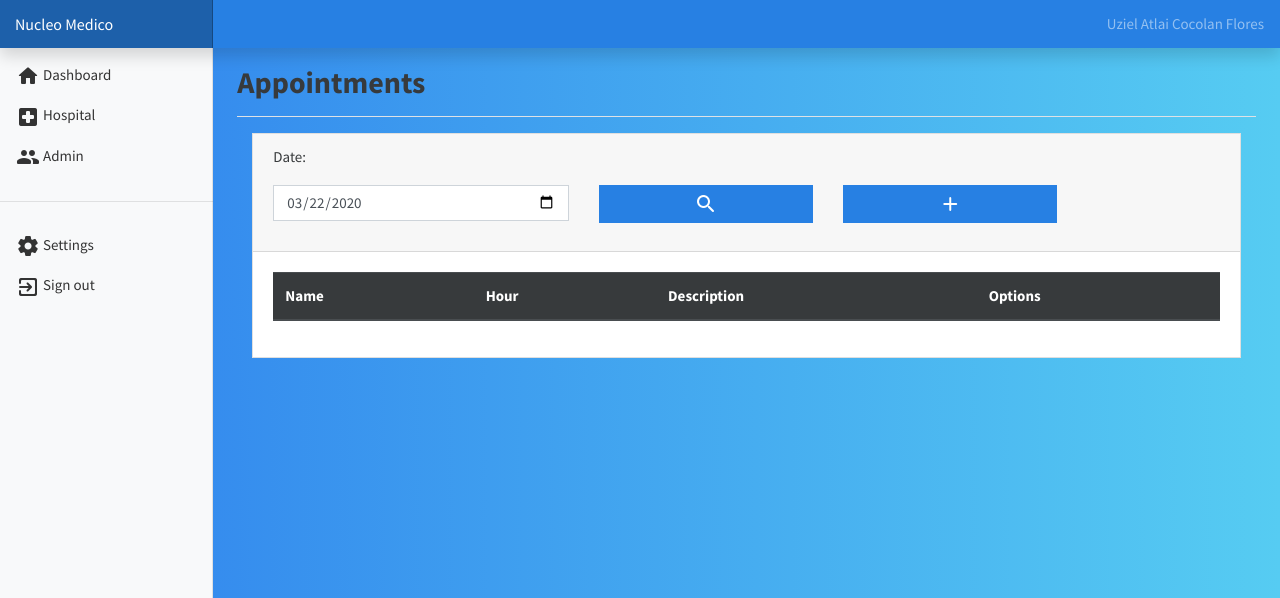
After one commit to ushieru/nucleo, a Flask app: page /hospital/appointments in a window 1280 px wide. The commit adds this page. Shown: the top 598 px of the page. Run offline with Flask 2, Linux system fonts and the light colour scheme; a user stored in the database is signed in; data comes from the database, SQL or seed files in the repository; lists and menus that the app fills with data are empty; some libraries are stand-ins or nearby versions.

Commit message:
appointments

```diff
--- a/src/__init__.py
+++ b/src/__init__.py
@@ -27,6 +27,7 @@ from src.routes.admin.patients import patientsRoutes
 from src.routes.admin.medicines import medicinesRoutes
 from src.routes.admin.providers import providersRoutes
 from src.routes.admin.laboratories import laboratoriesRoutes
+from src.routes.hospital.appointments import appointmentsRoutes
 from src.routes.root import rootRoutes
 from src.routes.home.index import indexRoutes
 
@@ -38,3 +39,4 @@ app.register_blueprint(providersRoutes, url_prefix="/admin")
 app.register_blueprint(medicinesRoutes, url_prefix="/admin")
 app.register_blueprint(patientsRoutes, url_prefix="/admin")
 app.register_blueprint(reportsRoutes, url_prefix="/admin")
+app.register_blueprint(appointmentsRoutes, url_prefix="/hospital")
--- /dev/null
+++ b/src/routes/hospital/appointments.py
@@ -0,0 +1,23 @@
+from flask import Blueprint, render_template, request, redirect, url_for, session
+from src.routes.warps.wraps import loginRequired
+from src import mysql
+
+appointmentsRoutes = Blueprint('appointments', __name__, )
+
+
+@appointmentsRoutes.route('/appointments')
+@loginRequired
+def appointments():
+    cursor = mysql.get_db().cursor()
+
+    cursor.execute("""
+        SELECT `com_nucleo_medico_citas`.`id`, `com_nucleo_medico_citas`.`own`, `com_nucleo_medico_pacientes`.`name`, `com_nucleo_medico_citas`.`hora`, `com_nucleo_medico_citas`.`descripcion`, `com_nucleo_medico_citas`.`delete`
+        FROM `com_nucleo_medico_citas`
+        INNER JOIN `com_nucleo_medico_pacientes`
+        ON `com_nucleo_medico_citas`.`paciente` = `com_nucleo_medico_pacientes`.`id`
+        WHERE `com_nucleo_medico_citas`.`fecha` = CURRENT_DATE
+        """)
+
+    appointments = cursor.fetchall()
+
+    return render_template('app/modules/hospital/appointments.html', appointments=appointments)
--- a/src/templates/app/hospital.html
+++ b/src/templates/app/hospital.html
@@ -11,7 +11,7 @@
         <div class="row">
 
             <div class="col-md-3 my-md-2">
-                <a href="#" class="btn btn-block btn-primary">
+                <a href="{{ url_for('appointments.appointments') }}" class="btn btn-block btn-primary">
                     <i style="padding: .5em;" class="material-icons-round">today</i>
                     <p>
                         Appointments
--- /dev/null
+++ b/src/templates/app/modules/hospital/appointments.html
@@ -0,0 +1,94 @@
+{% extends "app/appMain.html" %}
+
+{% block title %}Appointments{% endblock %}
+
+{% block main %}
+<div class="container-fluid">
+    <div class="card">
+        <div class="card-header">
+            <form class="row" action="">
+                <div class="col-12 col-md-12">
+                    <p>Date:</p>
+                </div>
+                <div class="form-group col-12 col-md-4">
+                    <input name="date" type="date" class="form-control" id="date">
+                </div>
+                <div class="form-group col-12 col-md-3">
+                    <button class="btn btn-primary btn-block">
+                        <i class="material-icons-round align-middle">search</i>
+                    </button>
+                </div>
+                <div class="form-group col-12 col-md-3">
+                    <button type="button" class="btn btn-primary btn-block">
+                        <i class="material-icons-round align-middle">add</i>
+                    </button>
+                </div>
+            </form>
+        </div>
+
+        <div style="max-height: 30em;" class="card-body overflow-auto">
+            <table class="table table-hover">
+                <thead class="thead-dark">
+                    <tr>
+                        <th scope="col">Name</th>
+                        <th scope="col">Hour</th>
+                        <th scope="col">Description</th>
+                        <th scope="col">Options</th>
+                    </tr>
+                </thead>
+                <tbody>
+                    {% for appo in appointments %}
+                    <tr>
+                        <td>{{ appo[2] }}</td>
+                        <td>{{ appo[3] }}</td>
+                        <td class="text-truncate" style="max-width: 10em;" title="{{ appo[4] }}">{{ appo[4] }}</td>
+                        <td class="row">
+                            <div class="col-sm-6">
+                                <button type="button" class="btn btn-primary btn-block" title="Edit Medicine"
+                                    data-toggle="modal" data-target="#modalToEdit{{ appo[0] }}">
+                                    <i class="material-icons-round align-middle">edit</i>
+                                </button>
+                            </div>
+                            <div class="col-sm-6">
+                                {% if appo[5] == 0 %}
+                                <button type="submit" class="btn btn-success btn-block" data-toggle="modal"
+                                    title="Check Appointment" data-target="#modalToDelete{{ appo[0] }}">
+                                    <i class="material-icons-round align-middle">check_circle_outline</i>
+                                </button>
+                                {% else %}
+                                <button type="submit" class="btn btn-warning btn-block" data-toggle="modal"
+                                    title="Restore Medicine" data-target="#modalToRestore{{ appo[0] }}">
+                                    <i class="material-icons-round align-middle">restore_from_trash</i>
+                                </button>
+                                {% endif %}
+                            </div>
+                        </td>
+                    </tr>
+                    {% endfor %}
+                </tbody>
+            </table>
+        </div>
+    </div>
+</div>
+{% endblock %}
+
+{% block scripts %}
+<script>
+    $(document).ready(function () {
+        let today = new Date();
+        day = today.getDate();
+        month = today.getMonth();
+        year = today.getFullYear();
+
+        if (day < 10) {
+            day = '0' + day
+        }
+
+        if (month < 10) {
+            month = '0' + month
+        }
+
+        $("#date").val(year + '-' + month + '-' + day);
+    });
+</script>
+{% endblock %}
--- a/src/templates/main.html
+++ b/src/templates/main.html
@@ -30,6 +30,7 @@
     <script src="https://stackpath.bootstrapcdn.com/bootstrap/4.4.1/js/bootstrap.min.js"
         integrity="sha384-wfSDF2E50Y2D1uUdj0O3uMBJnjuUD4Ih7YwaYd1iqfktj0Uod8GCExl3Og8ifwB6"
         crossorigin="anonymous"></script>
+    {% block scripts %}{% endblock %}
 </body>
 
 </html>
```
Also changed, not shown: src/routes/admin/laboratories.py (+11 -8 lines), src/routes/home/index.py (+10 -9 lines).
